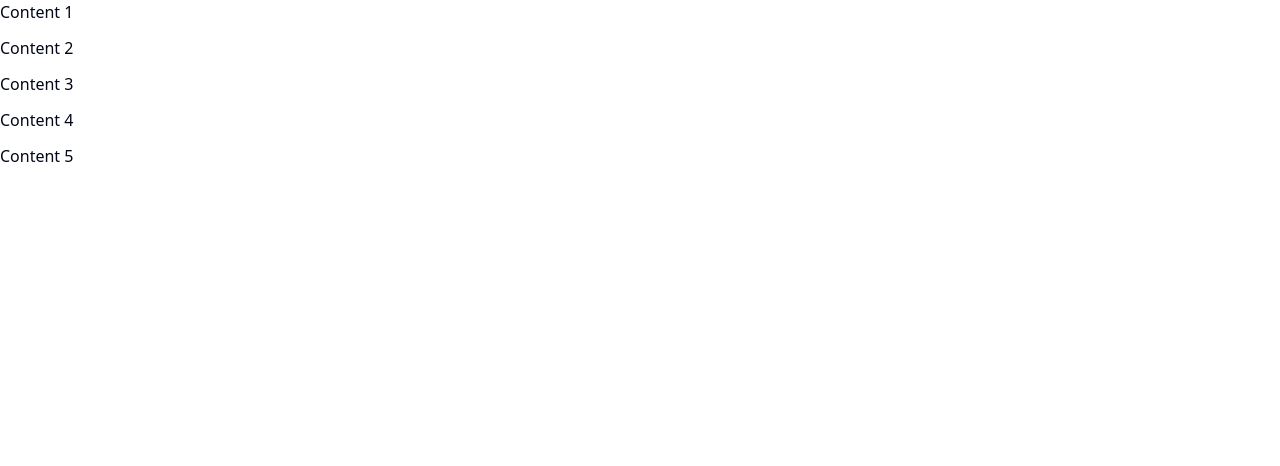
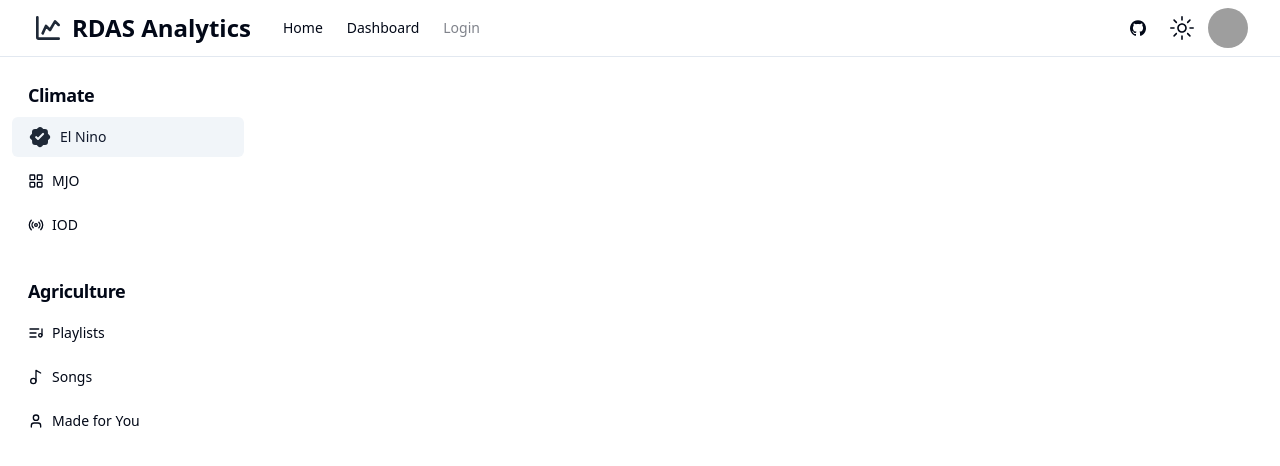
Before and after one commit to aman-RIMES/rdas-analytics-fe, a React (Vite) app: page / in a window 1280 px wide. Shown: the top 466 px of the page. Built offline with nearby package versions, Linux system fonts and the light colour scheme; grey boxes are pictures that could not be loaded.

Commit message:
(ongoing) added dark mode, and avatar

```diff
--- a/package.json
+++ b/package.json
@@ -10,6 +10,7 @@
     "preview": "vite preview"
   },
   "dependencies": {
+    "@radix-ui/react-avatar": "^1.0.4",
     "@radix-ui/react-dropdown-menu": "^2.0.6",
     "@radix-ui/react-icons": "^1.3.0",
     "@radix-ui/react-label": "^2.0.2",
--- a/src/App.tsx
+++ b/src/App.tsx
@@ -1,23 +1,40 @@
-import { NavLink, Outlet } from "react-router-dom";
+import {
+  Navigate,
+  RouterProvider,
+  createBrowserRouter,
+} from "react-router-dom";
+import Home from "./pages/home";
+import NotFoundPage from "./components/404-page";
+import { Content } from "@radix-ui/react-dropdown-menu";
+import Login from "./pages/login";
+import { ThemeProvider } from "./components/theme-provider";
 function App() {
-  const array: any = [1, 2, 3, 4, 5];
+  const router = createBrowserRouter([
+    {
+      path: "/",
+      element: <Home />,
+      errorElement: <NotFoundPage />,
+      children: [
+        {
+          path: "/:contentId",
+          element: <Content />,
+        },
+      ],
+    },
+    {
+      path: "/home",
+      element: <Navigate to="/" />,
+    },
+    {
+      path: "/login",
+      element: <Login />,
+    },
+  ]);
+
   return (
-    <div className="flex flex-col gap-3">
-      {array.map((element: any) => {
-        return (
-          <NavLink
-            className={({ isActive }) => {
-              return isActive ? "text-primary-700" : "";
-            }}
-            key={element}
-            to={`/content/${element}`}
-          >
-            Content {element}
-          </NavLink>
-        );
-      })}
-      <Outlet />
-    </div>
+    <ThemeProvider defaultTheme="light" storageKey="vite-ui-theme">
+      <RouterProvider router={router} />
+    </ThemeProvider>
   );
 }
 
--- /dev/null
+++ b/src/components/avatar-menu.tsx
@@ -0,0 +1,14 @@
+import { Avatar, AvatarFallback, AvatarImage } from "@/components/ui/avatar";
+
+const AvatarMenu = () => {
+  return (
+    <div>
+      <Avatar>
+        <AvatarImage src="https://github.com/shadcn.png" />
+        <AvatarFallback>CN</AvatarFallback>
+      </Avatar>
+    </div>
+  );
+};
+
+export default AvatarMenu;
--- a/src/components/navbar.tsx
+++ b/src/components/navbar.tsx
@@ -2,61 +2,52 @@
 
 import { cn } from "@/lib/utils";
 import { Icons } from "@/components/ui/icons";
-import { Link } from "react-router-dom";
+import { NavLink } from "react-router-dom";
 import { buttonVariants } from "./ui/button";
 import ThemeToggle from "./theme-toggle";
+import AvatarMenu from "./avatar-menu";
 
 export default function NavBar() {
-  const pathname: string = "/docs/components";
-
   return (
     <>
       <div className="container flex h-14 items-center">
         <div className="mr-4 hidden md:flex">
-          <Link className="mr-6 flex items-center space-x-2" to={"/"}>
-            <Icons.logo className="h-6 w-6" />
-            <span className="hidden font-bold sm:inline-block">
-              {/* {siteConfig.name} */}
+          <NavLink className="mr-8 flex items-center space-x-2" to={"/"}>
+            <Icons.logo />
+            <span className="hidden font-bold text-2xl sm:inline-block">
               RDAS Analytics
             </span>
-          </Link>
+          </NavLink>
           <nav className="flex items-center space-x-6 text-sm font-medium">
-            <Link
-              className={cn(
-                "transition-colors hover:text-foreground/80",
-                pathname === "/docs" ? "text-foreground" : "text-foreground/60"
-              )}
+            <NavLink
+              className={({ isActive }) =>
+                isActive ? "text-foreground" : "text-foreground/50"
+              }
               to={"/"}
             >
               Home
-            </Link>
-            <Link
-              className={cn(
-                "transition-colors hover:text-foreground/80",
-                pathname?.startsWith("/docs/components")
-                  ? "text-foreground"
-                  : "text-foreground/60"
-              )}
+            </NavLink>
+            <NavLink
+              className={({ isActive }) =>
+                isActive ? "text-foreground" : "text-foreground/50"
+              }
               to={"/"}
             >
-              About
-            </Link>
-            <Link
-              className={cn(
-                "transition-colors hover:text-foreground/80",
-                pathname?.startsWith("/themes")
-                  ? "text-foreground"
-                  : "text-foreground/60"
-              )}
-              to={"/about"}
+              Dashboard
+            </NavLink>
+            <NavLink
+              className={({ isActive }) =>
+                isActive ? "text-foreground" : "text-foreground/50"
+              }
+              to={"/login"}
             >
               Login
-            </Link>
+            </NavLink>
           </nav>
         </div>
         <div className="flex flex-1 items-center justify-between space-x-2 md:justify-end">
-          <nav className="flex items-center">
-            <Link target="_blank" rel="noreferrer" to={"/"}>
+          <nav className="flex items-center gap-2">
+            <NavLink target="_blank" rel="noreferrer" to={"/"}>
               <div
                 className={cn(
                   buttonVariants({
@@ -68,26 +59,9 @@ export default function NavBar() {
                 <Icons.gitHub className="h-4 w-4" />
                 <span className="sr-only">GitHub</span>
               </div>
-            </Link>
-            <Link
-              //   href={siteConfig.links.twitter}
-              target="_blank"
-              rel="noreferrer"
-              to={"/"}
-            >
-              <div
-                className={cn(
-                  buttonVariants({
-                    variant: "ghost",
-                  }),
-                  "w-9 px-0"
-                )}
-              >
-                <Icons.twitter className="h-3 w-3 fill-current" />
-                <span className="sr-only">Twitter</span>
-              </div>
-            </Link>
+            </NavLink>
             <ThemeToggle />
+            <AvatarMenu />
           </nav>
         </div>
       </div>
--- a/src/components/sidebar.tsx
+++ b/src/components/sidebar.tsx
@@ -20,13 +20,9 @@ export const playlists = [
   "Eminem Essentials",
 ];
 
-interface SidebarProps extends React.HTMLAttributes<HTMLDivElement> {
-  playlists: Playlist[];
-}
-
-export function Sidebar({ className }: SidebarProps) {
+export function Sidebar() {
   return (
-    <div className={cn("pb-12", className)}>
+    <div className={cn("pb-12")}>
       <div className="space-y-4 py-4">
         <div className="px-3 py-2">
           <h2 className="mb-2 px-4 text-lg font-semibold tracking-tight">
@@ -35,17 +31,17 @@ export function Sidebar({ className }: SidebarProps) {
           <div className="space-y-1">
             <Button variant="secondary" className="w-full justify-start">
               <svg
+                className="w-6 h-6 mr-2 text-gray-800 dark:text-white"
+                aria-hidden="true"
                 xmlns="http://www.w3.org/2000/svg"
+                fill="currentColor"
                 viewBox="0 0 24 24"
-                fill="none"
-                stroke="currentColor"
-                strokeWidth="2"
-                strokeLinecap="round"
-                strokeLinejoin="round"
-                className="mr-2 h-4 w-4"
               >
-                <circle cx="12" cy="12" r="10" />
-                <polygon points="10 8 16 12 10 16 10 8" />
+                <path
+                  fill-rule="evenodd"
+                  d="M12 2a3 3 0 0 0-2.1.9l-.9.9a1 1 0 0 1-.7.3H7a3 3 0 0 0-3 3v1.2c0 .3 0 .5-.2.7l-1 .9a3 3 0 0 0 0 4.2l1 .9c.2.2.3.4.3.7V17a3 3 0 0 0 3 3h1.2c.3 0 .5 0 .7.2l.9 1a3 3 0 0 0 4.2 0l.9-1c.2-.2.4-.3.7-.3H17a3 3 0 0 0 3-3v-1.2c0-.3 0-.5.2-.7l1-.9a3 3 0 0 0 0-4.2l-1-.9a1 1 0 0 1-.3-.7V7a3 3 0 0 0-3-3h-1.2a1 1 0 0 1-.7-.2l-.9-1A3 3 0 0 0 12 2Zm3.7 7.7a1 1 0 1 0-1.4-1.4L10 12.6l-1.3-1.3a1 1 0 0 0-1.4 1.4l2 2c.4.4 1 .4 1.4 0l5-5Z"
+                  clip-rule="evenodd"
+                />
               </svg>
               El Nino
             </Button>
@@ -65,7 +61,7 @@ export function Sidebar({ className }: SidebarProps) {
                 <rect width="7" height="7" x="14" y="14" rx="1" />
                 <rect width="7" height="7" x="3" y="14" rx="1" />
               </svg>
-              Browse
+              MJO
             </Button>
             <Button variant="ghost" className="w-full justify-start">
               <svg
@@ -84,7 +80,7 @@ export function Sidebar({ className }: SidebarProps) {
                 <path d="M16.2 7.8c2.3 2.3 2.3 6.1 0 8.5" />
                 <path d="M19.1 4.9C23 8.8 23 15.1 19.1 19" />
               </svg>
-              Radio
+              IOD
             </Button>
           </div>
         </div>
@@ -144,40 +140,6 @@ export function Sidebar({ className }: SidebarProps) {
               </svg>
               Made for You
             </Button>
-            <Button variant="ghost" className="w-full justify-start">
-              <svg
-                xmlns="http://www.w3.org/2000/svg"
-                viewBox="0 0 24 24"
-                fill="none"
-                stroke="currentColor"
-                strokeWidth="2"
-                strokeLinecap="round"
-                strokeLinejoin="round"
-                className="mr-2 h-4 w-4"
-              >
-                <path d="m12 8-9.04 9.06a2.82 2.82 0 1 0 3.98 3.98L16 12" />
-                <circle cx="17" cy="7" r="5" />
-              </svg>
-              Artists
-            </Button>
-            <Button variant="ghost" className="w-full justify-start">
-              <svg
-                xmlns="http://www.w3.org/2000/svg"
-                viewBox="0 0 24 24"
-                fill="none"
-                stroke="currentColor"
-                strokeWidth="2"
-                strokeLinecap="round"
-                strokeLinejoin="round"
-                className="mr-2 h-4 w-4"
-              >
-                <path d="m16 6 4 14" />
-                <path d="M12 6v14" />
-                <path d="M8 8v12" />
-                <path d="M4 4v16" />
-              </svg>
-              Albums
-            </Button>
           </div>
         </div>
       </div>
--- /dev/null
+++ b/src/components/theme-provider.tsx
@@ -0,0 +1,73 @@
+import { createContext, useContext, useEffect, useState } from "react";
+
+type Theme = "dark" | "light" | "system";
+
+type ThemeProviderProps = {
+  children: React.ReactNode;
+  defaultTheme?: Theme;
+  storageKey?: string;
+};
+
+type ThemeProviderState = {
+  theme: Theme;
+  setTheme: (theme: Theme) => void;
+};
+
+const initialState: ThemeProviderState = {
+  theme: "system",
+  setTheme: () => null,
+};
+
+const ThemeProviderContext = createContext<ThemeProviderState>(initialState);
+
+export function ThemeProvider({
+  children,
+  defaultTheme = "system",
+  storageKey = "vite-ui-theme",
+  ...props
+}: ThemeProviderProps) {
+  const [theme, setTheme] = useState<Theme>(
+    () => (localStorage.getItem(storageKey) as Theme) || defaultTheme
+  );
+
+  useEffect(() => {
+    const root = window.document.documentElement;
+
+    root.classList.remove("light", "dark");
+
+    if (theme === "system") {
+      const systemTheme = window.matchMedia("(prefers-color-scheme: dark)")
+        .matches
+        ? "dark"
+        : "light";
+
+      root.classList.add(systemTheme);
+      return;
+    }
+
+    root.classList.add(theme);
+  }, [theme]);
+
+  const value = {
+    theme,
+    setTheme: (theme: Theme) => {
+      localStorage.setItem(storageKey, theme);
+      setTheme(theme);
+    },
+  };
+
+  return (
+    <ThemeProviderContext.Provider {...props} value={value}>
+      {children}
+    </ThemeProviderContext.Provider>
+  );
+}
+
+export const useTheme = () => {
+  const context = useContext(ThemeProviderContext);
+
+  if (context === undefined)
+    throw new Error("useTheme must be used within a ThemeProvider");
+
+  return context;
+};
--- a/src/components/theme-toggle.tsx
+++ b/src/components/theme-toggle.tsx
@@ -6,17 +6,18 @@ import {
   DropdownMenuItem,
   DropdownMenuTrigger,
 } from "./ui/dropdown-menu";
+import { useTheme } from "./theme-provider";
 
 const ThemeToggle = () => {
-  const setTheme = (text: string) => console.log(text);
+  const { setTheme } = useTheme();
 
   return (
     <>
       <DropdownMenu>
         <DropdownMenuTrigger asChild>
           <Button variant="ghost" className="w-9 px-0">
-            <SunIcon className="h-[1.2rem] w-[1.2rem] rotate-0 scale-100 transition-all dark:-rotate-90 dark:scale-0" />
-            <MoonIcon className="absolute h-[1.2rem] w-[1.2rem] rotate-90 scale-0 transition-all dark:rotate-0 dark:scale-100" />
+            <SunIcon className="h-[1.5rem] w-[1.5rem] rotate-0 scale-100 transition-all dark:-rotate-90 dark:scale-0" />
+            <MoonIcon className="absolute h-[1.5rem] w-[1.5rem] rotate-90 scale-0 transition-all dark:rotate-0 dark:scale-100" />
             <span className="sr-only">Toggle theme</span>
           </Button>
         </DropdownMenuTrigger>
--- /dev/null
+++ b/src/components/ui/avatar.tsx
@@ -0,0 +1,48 @@
+import * as React from "react"
+import * as AvatarPrimitive from "@radix-ui/react-avatar"
+
+import { cn } from "@/lib/utils"
+
+const Avatar = React.forwardRef<
+  React.ElementRef<typeof AvatarPrimitive.Root>,
+  React.ComponentPropsWithoutRef<typeof AvatarPrimitive.Root>
+>(({ className, ...props }, ref) => (
+  <AvatarPrimitive.Root
+    ref={ref}
+    className={cn(
+      "relative flex h-10 w-10 shrink-0 overflow-hidden rounded-full",
+      className
+    )}
+    {...props}
+  />
+))
+Avatar.displayName = AvatarPrimitive.Root.displayName
+
+const AvatarImage = React.forwardRef<
+  React.ElementRef<typeof AvatarPrimitive.Image>,
+  React.ComponentPropsWithoutRef<typeof AvatarPrimitive.Image>
+>(({ className, ...props }, ref) => (
+  <AvatarPrimitive.Image
+    ref={ref}
+    className={cn("aspect-square h-full w-full", className)}
+    {...props}
+  />
+))
+AvatarImage.displayName = AvatarPrimitive.Image.displayName
+
+const AvatarFallback = React.forwardRef<
+  React.ElementRef<typeof AvatarPrimitive.Fallback>,
+  React.ComponentPropsWithoutRef<typeof AvatarPrimitive.Fallback>
+>(({ className, ...props }, ref) => (
+  <AvatarPrimitive.Fallback
+    ref={ref}
+    className={cn(
+      "flex h-full w-full items-center justify-center rounded-full bg-muted",
+      className
+    )}
+    {...props}
+  />
+))
+AvatarFallback.displayName = AvatarPrimitive.Fallback.displayName
+
+export { Avatar, AvatarImage, AvatarFallback }
--- a/src/components/ui/icons.tsx
+++ b/src/components/ui/icons.tsx
@@ -1,30 +1,20 @@
 type IconProps = React.HTMLAttributes<SVGElement>;
 
 export const Icons = {
-  logo: (props: IconProps) => (
-    <svg xmlns="http://www.w3.org/2000/svg" viewBox="0 0 256 256" {...props}>
-      <rect width="256" height="256" fill="none" />
-      <line
-        x1="208"
-        y1="128"
-        x2="128"
-        y2="208"
-        fill="none"
+  logo: () => (
+    <svg
+      className="w-8 h-8 text-gray-800 dark:text-white"
+      aria-hidden="true"
+      xmlns="http://www.w3.org/2000/svg"
+      fill="none"
+      viewBox="0 0 24 24"
+    >
+      <path
         stroke="currentColor"
-        strokeLinecap="round"
-        strokeLinejoin="round"
-        strokeWidth="16"
-      />
-      <line
-        x1="192"
-        y1="40"
-        x2="40"
-        y2="192"
-        fill="none"
-        stroke="currentColor"
-        strokeLinecap="round"
-        strokeLinejoin="round"
-        strokeWidth="16"
+        stroke-linecap="round"
+        stroke-linejoin="round"
+        stroke-width="2"
+        d="M4 4v15c0 .6.4 1 1 1h15M8 16l2.5-5.5 3 3L17.3 7 20 9.7"
       />
     </svg>
   ),
@@ -63,14 +53,6 @@ export const Icons = {
   aria: (props: IconProps) => (
     <svg role="img" viewBox="0 0 24 24" fill="currentColor" {...props}>
       <path d="M13.966 22.624l-1.69-4.281H8.122l3.892-9.144 5.662 13.425zM8.884 1.376H0v21.248zm15.116 0h-8.884L24 22.624Z" />
-    </svg>
-  ),
-  npm: (props: IconProps) => (
-    <svg viewBox="0 0 24 24" {...props}>
-      <path
-        d="M1.763 0C.786 0 0 .786 0 1.763v20.474C0 23.214.786 24 1.763 24h20.474c.977 0 1.763-.786 1.763-1.763V1.763C24 .786 23.214 0 22.237 0zM5.13 5.323l13.837.019-.009 13.836h-3.464l.01-10.382h-3.456L12.04 19.17H5.113z"
-        fill="currentColor"
-      />
     </svg>
   ),
   yarn: (props: IconProps) => (
--- a/src/pages/home.tsx
+++ b/src/pages/home.tsx
@@ -1,45 +1,20 @@
-import { Button } from "@/components/ui/button";
-import {
-  Carousel,
-  CarouselContent,
-  CarouselItem,
-  CarouselPrevious,
-  CarouselNext,
-} from "@/components/ui/carousel";
+import NavBar from "@/components/navbar";
+import { Sidebar } from "@/components/sidebar";
+import { Outlet } from "react-router-dom";
 
-function Home() {
+const Home = () => {
   return (
     <>
-      <div className="min-h-screen bg-slate-400 gap-3 flex flex-col lg:flex-row justify-between p-10">
-        <div className="h-20 bg-slate-300 gap-2 flex flex-row justify-center items-center p-32 rounded">
-          <Button className="text-black hover:text-white bg-red-500">
-            Hi1
-          </Button>
-          <Button className="text-black bg-red-500">Hi2</Button>
-          <Button className="text-black bg-red-500">Hi3</Button>
-          <Button className="text-black bg-red-500">Hi4</Button>
-        </div>
-
-        <div className="bg-yellow-500 h-20 p-32 rounded">
-          <Carousel>
-            <CarouselContent>
-              <CarouselItem>
-                <p className="text-center">Slide 1</p>
-              </CarouselItem>
-              <CarouselItem>
-                <p className="text-center">Slide 2</p>
-              </CarouselItem>
-              <CarouselItem>
-                <p className="text-center">Slide 3</p>
-              </CarouselItem>
-            </CarouselContent>
-            <CarouselPrevious />
-            <CarouselNext className="bg-red-500 text-white border-black" />
-          </Carousel>
+      <NavBar />
+      <hr />
+      <div className="grid grid-cols-5">
+        <Sidebar />
+        <div className="col-span-4 p-4">
+          <Outlet />
         </div>
       </div>
     </>
   );
-}
+};
 
 export default Home;
```
Also changed, not shown: src/main.tsx (+1 -28 lines), 1 other file (tests, documents, lock files or other folders).
